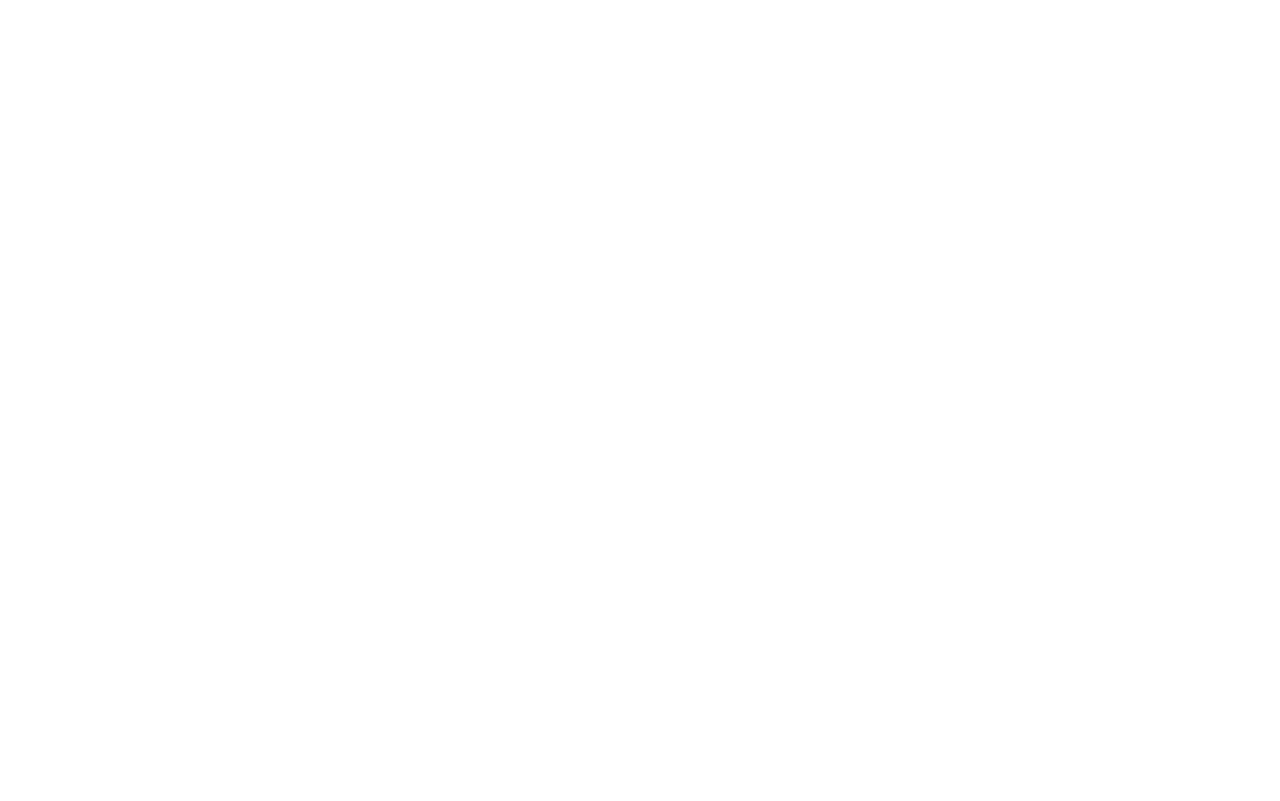
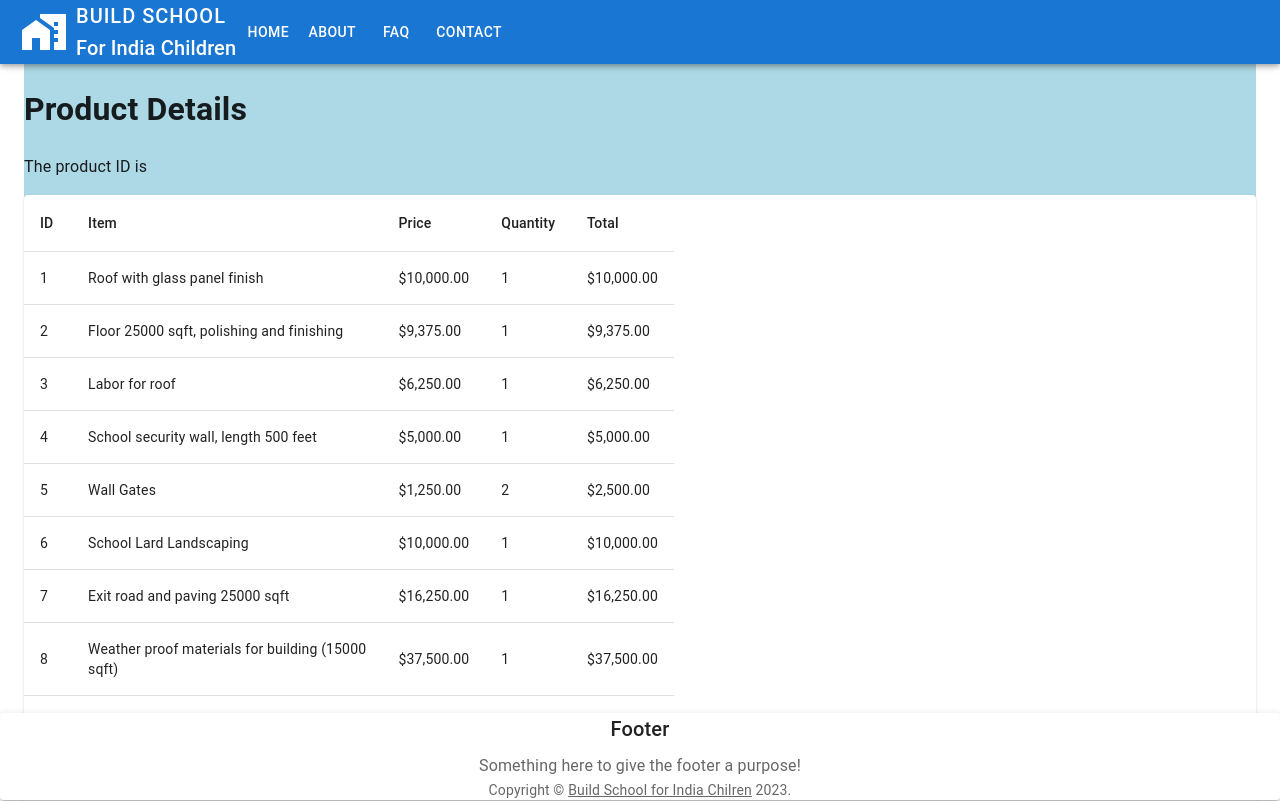
Before and after one commit to ipraisethelord/for-india-children, a React (Vite) app: page /Category/1 in a window 1280 px wide. Before the commit this address had no page. Shown: the top 801 px of the page. Built offline with nearby package versions, Linux system fonts and the light colour scheme.

Commit message:
Add data table

```diff
--- /dev/null
+++ b/src/components/pages/CategoryDetail.jsx
@@ -0,0 +1,26 @@
+import { useParams } from "react-router-dom"
+import { useContext } from 'react'
+import Context from '../reusable/Context'
+import BasicTable from "../reusable/BasicTable";
+import Box from "@mui/material/Box";
+export default function CategoryDetail() {
+    const userData = useContext(Context)
+    const params = useParams();
+    const { id } = params;
+    const m = id.split(":")[1];
+
+    return (
+        <Box display="flex" bgcolor="lightblue" justifyContent="center">
+        <Box sx={{ width: '100%' }}>
+            <h1>Product Details</h1>
+            <p>The product ID is {m}</p>
+            {
+                <>
+                     <BasicTable tableName={m} />
+                </>
+
+            }
+            </Box></Box>
+
+    )
+}
--- a/src/components/reusable/AlbumCategory.jsx
+++ b/src/components/reusable/AlbumCategory.jsx
@@ -10,7 +10,7 @@
 import Typography from "@mui/material/Typography";
 import Container from "@mui/material/Container";
 import data from "../../assets/data/data.json";
-
+import { Link } from "react-router-dom";
 export default function AlbumCategory() {
   return (
     <>
@@ -75,8 +75,8 @@
                       <Typography>Total cost: {category.total}</Typography>
                     </CardContent>
                     <CardActions>
-                      <Button size="small">View</Button>
-                      <Button size="small">Edit</Button>
+                      <Button size="small" key={category.name} component={Link}  to={'/Category/id:'+ category.name}>View</Button>
+
                     </CardActions>
                   </Card>
                 </Grid>
--- /dev/null
+++ b/src/components/reusable/BasicTable.jsx
@@ -0,0 +1,61 @@
+import * as React from 'react';
+import Table from '@mui/material/Table';
+import TableBody from '@mui/material/TableBody';
+import TableCell from '@mui/material/TableCell';
+import TableContainer from '@mui/material/TableContainer';
+import TableHead from '@mui/material/TableHead';
+import TableRow from '@mui/material/TableRow';
+import Paper from '@mui/material/Paper';
+import { useState, useEffect } from 'react';
+import GetRowsfromJson from './GetRowsFromJson';
+
+const BasicTable = ({ tableName }) => {
+  const [data, setData] = useState([]);
+
+  // Load data from the appropriate JSON file based on the table name
+  const loadData = async () => {
+    const rows = await GetRowsfromJson(tableName);
+    setData(rows);
+  };
+
+  // Load data when the component mounts and when the table name changes
+  useEffect(() => {
+    loadData();
+  }, [tableName]);
+
+  return (
+
+    <TableContainer component={Paper}>
+      <Table sx={{ maxWidth: 650 }} aria-label="simple table">
+        <TableHead>
+          <TableRow>
+            <TableCell>ID</TableCell>
+            <TableCell>Item</TableCell>
+            <TableCell>Price</TableCell>
+            <TableCell>Quantity</TableCell>
+            <TableCell>Total</TableCell>
+          </TableRow>
+        </TableHead>
+        <TableBody>
+          {data.map((row) => (
+            <TableRow
+              key={row.id}
+              sx={{ '&:last-child td, &:last-child th': { border: 0 } }}
+            >
+              <TableCell component="th" scope="row">
+                {row.id}
+              </TableCell>
+              <TableCell>{row.item}</TableCell>
+              <TableCell>{row.price}</TableCell>
+              <TableCell>{row.quantity}</TableCell>
+              <TableCell>{row.total}</TableCell>
+            </TableRow>
+          ))}
+        </TableBody>
+      </Table>
+    </TableContainer>
+
+  );
+};
+
+export default BasicTable;
--- /dev/null
+++ b/src/components/reusable/Context.jsx
@@ -0,0 +1,5 @@
+import { createContext } from "react";
+
+const Context = createContext(undefined)
+
+export default Context
--- /dev/null
+++ b/src/components/reusable/GetRowsFromJson.jsx
@@ -0,0 +1,34 @@
+import Classroom from "../../assets/data/classroom.json";
+import Building from "../../assets/data/building.json";
+import Lab from "../../assets/data/lab.json";
+import Transportation from "../../assets/data/transportation.json";
+
+const GetRowsfromJson = (category) => {
+  let rows = [];
+
+  if (category === 'classroom') {
+    rows = Classroom.map((i) => {
+      const { id, item, price, quantity, total } = i;
+      return { id, item, price, quantity, total };
+    });
+  } else if (category === 'lab') {
+    rows = Lab.map((i) => {
+      const { id, item, price, quantity, total } = i;
+      return { id, item, price, quantity, total };
+    });
+  } else if (category === 'transportation') {
+    rows = Transportation.map((i) => {
+      const { id, item, price, quantity, total } = i;
+      return { id, item, price, quantity, total };
+    });
+  } else {
+    rows = Building.map((i) => {
+      const { id, item, price, quantity, total } = i;
+      return { id, item, price, quantity, total };
+    });
+  }
+
+  return rows;
+};
+
+export default GetRowsfromJson;
--- a/src/components/reusable/Router.jsx
+++ b/src/components/reusable/Router.jsx
@@ -4,6 +4,7 @@
 import Contact from "../pages/Contact";
 import Faq from "../pages/Faq";
 import About from "../pages/About";
+import CategoryDetail from "../pages/CategoryDetail";
 import { BrowserRouter, Routes, Route, Outlet } from "react-router-dom";
 // import Toolbar  from "@mui/material/Toolbar";
 import Container from "@mui/material/Container";
@@ -38,6 +39,8 @@
             <Route path="About" element={<About />} />
             <Route path="Faq" element={<Faq />} />
             <Route path="Contact" element={<Contact />} />
+            <Route path="Category" element={<CategoryDetail />} />
+            <Route path="Category/:id" element={<CategoryDetail />} />
           </Route>
         </Routes>
       </BrowserRouter>
```
Also changed, not shown: src/assets/data/lab.json (renamed from src/assets/data/Lab_Library.json).
